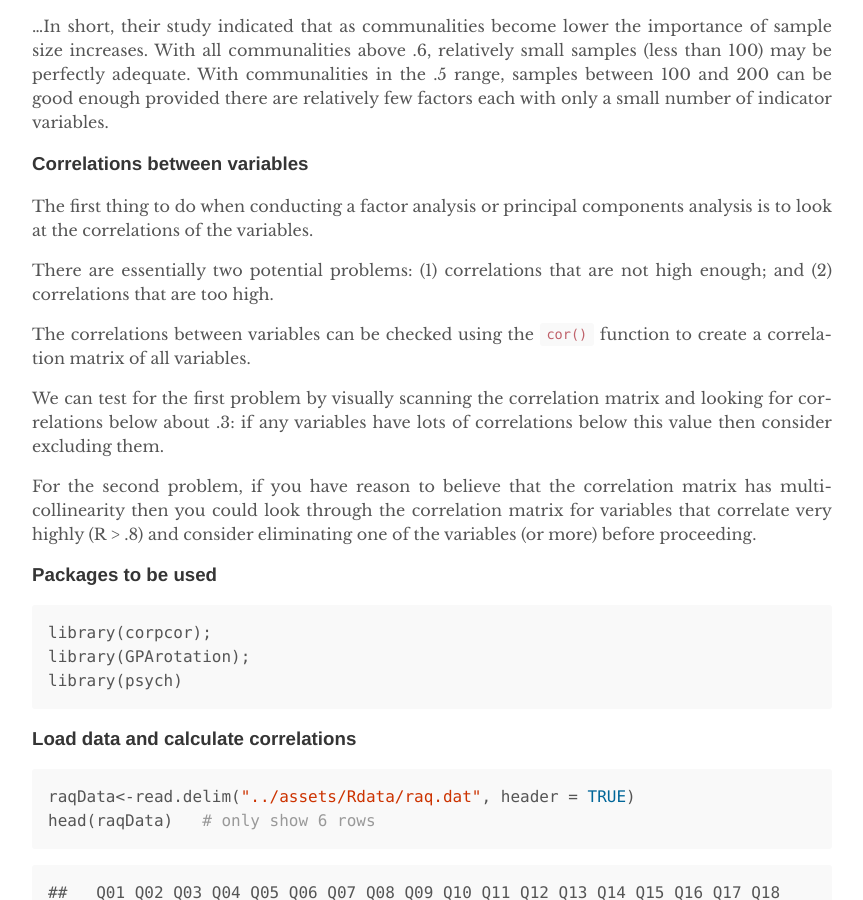
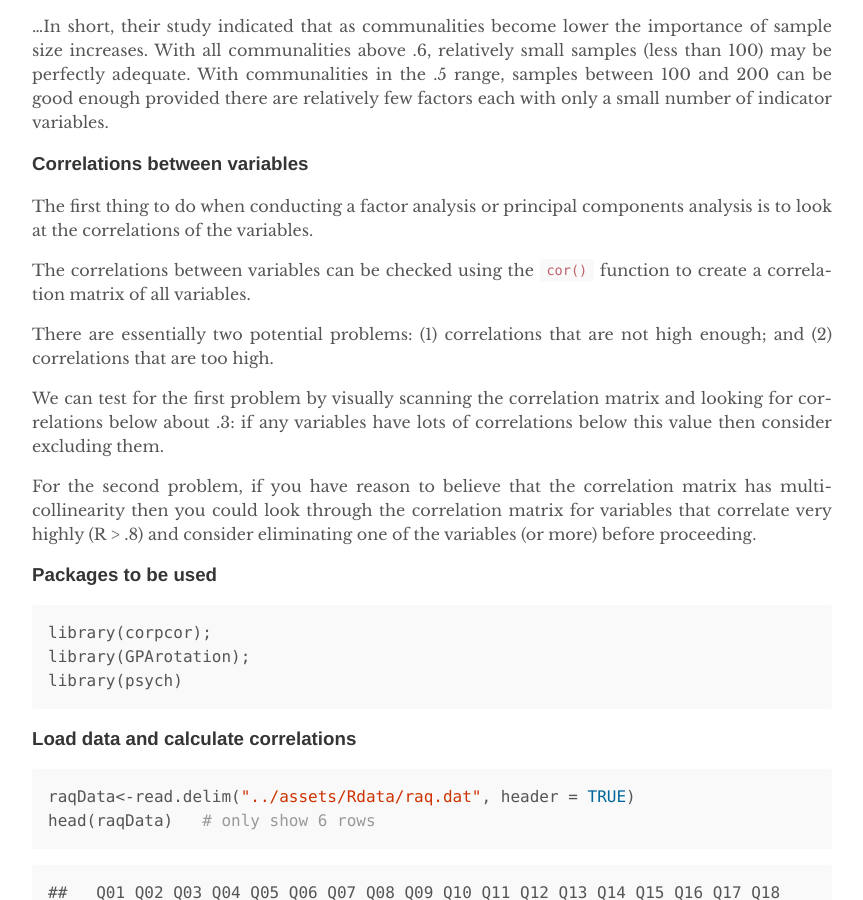
Before and after one commit to gaopinghuang0/gaopinghuang0.github.io, a Jekyll site: the page built from _posts/2018-2-9-exploratory-factor-analysis-notes-and-R-code.md, in a window 1280 px wide and 900 px high, scrolled down 2096 px. Shown: the whole window, without its empty margins (208-1071 px from the left). Built offline with Jekyll 4.4.1, drawn with Linux system fonts in a browser that asks for light colours; nearby versions of some CDN libraries; comment, search, counter and statistics services are not loaded; some of the changed text lies outside the part shown.

````diff
--- a/_Rmd/2018-2-9-exploratory-factor-analysis-notes-and-R-code.Rmd
+++ b/_Rmd/2018-2-9-exploratory-factor-analysis-notes-and-R-code.Rmd
@@ -31,9 +31,9 @@ With a little help from a few lecturer friends I collected 2571 completed questi
 ### Correlations between variables
 The first thing to do when conducting a factor analysis or principal components analysis is to look at the correlations of the variables.
 
+The correlations between variables can be checked using the `cor()` function to create a correlation matrix of all variables.
+
 There are essentially two potential problems: (1) correlations that are not high enough; and (2) correlations that are too high.
-
-The correlations between variables can be checked using the `cor()` function to create a correlation matrix of all variables.
 
 We can test for the first problem by visually scanning the correlation matrix and looking for correlations below about .3: if any variables have lots of correlations below this value then consider excluding them.
 
@@ -72,7 +72,7 @@ det(raqMatrix)
 This value is greater than the necessary value of 0.00001 (see section 17.5). As such, our determinant does not seem problematic.
 
 ### Factor extraction, here PCA
-For our present purposes we will use *principal components analysis* (PCA), which strictly speaking isn’t factor analysis; however, the two procedures may often yield similar results. Principal component analysis is carried out using the `principal()` function, in the `psych` package.
+For our present purposes we will use *principal components analysis* (PCA), which strictly speaking isn’t factor analysis; however, the two procedures may often yield similar results. Principal component analysis is carried out using the `principal()` function in the `psych` package.
 ```{r PCA}
 pc1 <- principal(raqData, nfactors=23, rotate="none")
 # pc1 has two columns, h2 and u2
--- a/_posts/2018-2-9-exploratory-factor-analysis-notes-and-R-code.md
+++ b/_posts/2018-2-9-exploratory-factor-analysis-notes-and-R-code.md
@@ -28,9 +28,9 @@ With a little help from a few lecturer friends I collected 2571 completed questi
 ### Correlations between variables
 The first thing to do when conducting a factor analysis or principal components analysis is to look at the correlations of the variables.
 
+The correlations between variables can be checked using the `cor()` function to create a correlation matrix of all variables.
+
 There are essentially two potential problems: (1) correlations that are not high enough; and (2) correlations that are too high.
-
-The correlations between variables can be checked using the `cor()` function to create a correlation matrix of all variables.
 
 We can test for the first problem by visually scanning the correlation matrix and looking for correlations below about .3: if any variables have lots of correlations below this value then consider excluding them.
 
@@ -147,7 +147,7 @@ det(raqMatrix)
 This value is greater than the necessary value of 0.00001 (see section 17.5). As such, our determinant does not seem problematic.
 
 ### Factor extraction, here PCA
-For our present purposes we will use *principal components analysis* (PCA), which strictly speaking isn’t factor analysis; however, the two procedures may often yield similar results. Principal component analysis is carried out using the `principal()` function, in the `psych` package.
+For our present purposes we will use *principal components analysis* (PCA), which strictly speaking isn’t factor analysis; however, the two procedures may often yield similar results. Principal component analysis is carried out using the `principal()` function in the `psych` package.
 
 {% highlight r %}
 pc1 <- principal(raqData, nfactors=23, rotate="none")
````
